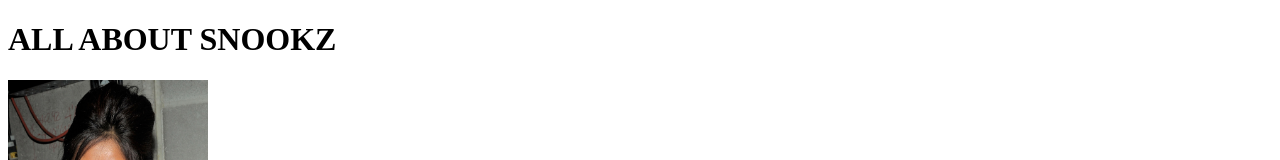
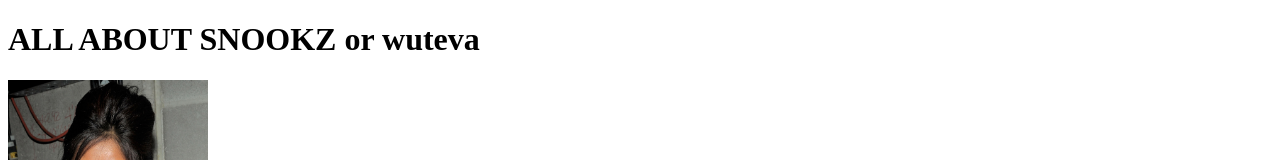
Before and after one commit to xdagency/jersey-shore, a plain HTML site: page cast/snooki.html in a window 1280 px wide. Shown: the top 160 px of the page. Drawn offline with Linux system fonts and the light colour scheme.

Commit message:
added something dumb

```diff
--- a/cast/snooki.html
+++ b/cast/snooki.html
@@ -7,7 +7,7 @@
     <title>Snooki</title>
 </head>
 <body>
-    <h1> ALL ABOUT SNOOKZ</h1>
+    <h1> ALL ABOUT SNOOKZ or wuteva</h1>
 
     <img src="snooki.jpg" width="200">
 
```
